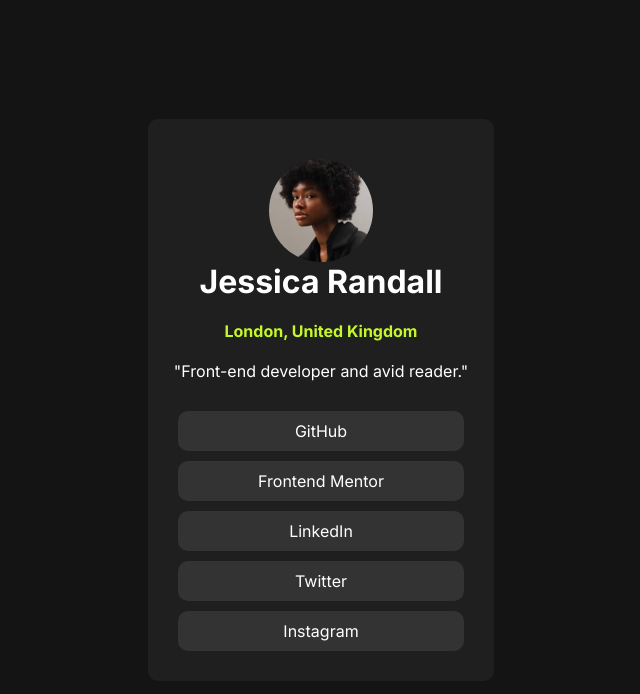
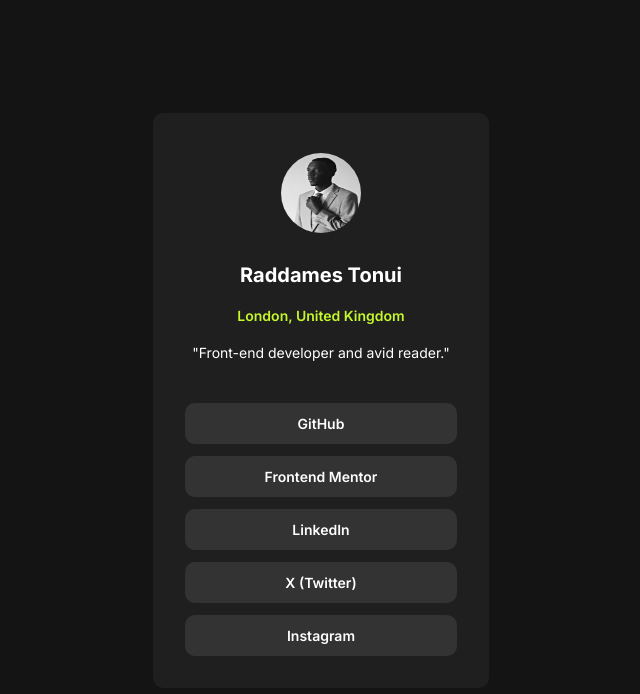
Before and after one commit to Raddames-Tonui/Social-Links-profile, a plain HTML site: page index.html in a window 1280 px wide. Shown: the whole page, without its empty margins (319-959 px from the left). Drawn offline with Linux system fonts and the light colour scheme; a web font is replaced by a local one.

Commit message:
Adding links

```diff
--- a/index.html
+++ b/index.html
@@ -16,26 +16,27 @@
 </head>
 <body>
   <div class="profile">
-    <img src="./assets/images/avatar-jessica.jpeg" alt="Jessica profile photo">
-    <h1 style="color:hsl(0, 0%, 100%);">Jessica Randall</h1>
-    <br>
-    <h4 style="color: hsl(75, 94%, 57%);">London, United Kingdom</h2>
-    <br>
-    <p style="color: hsl(0, 0%, 100%);font: size 14px;">"Front-end developer and avid reader."</p>
+    <img src="./assets/images/Raddames.jpg" alt="Raddames profile photo">
+
+    <p style="color:hsl(0, 0%, 100%);font-size: 20px; font-weight: 700;">Raddames Tonui</p>
+
+    <p style="color: hsl(75, 94%, 57%);font-weight: 600;">London, United Kingdom</p>
+    <p style="color: hsl(0, 0%, 100%); font-weight: 400; font-size: 14px;">"Front-end developer and avid reader."</p>
     <div class="links">
-      <a href="#">GitHub</a>
-      <a href="#">Frontend Mentor</a>
-      <a href="#">LinkedIn</a>
-      <a href="#">Twitter</a>
-      <a href="#">Instagram</a>
+      <a href="https://github.com/Raddames-Tonui">GitHub</a>
+      <a href="https://www.frontendmentor.io/profile/Raddames-Tonui">Frontend Mentor</a>
+      <a href="linkedin.com/in/raddames-tonui-01a751277/">LinkedIn</a>
+      <a href="https://twitter.com/Mzee_Telee">X (Twitter)</a>
+      <a href="https://www.instagram.com/its_radde__/">Instagram</a>
 
     </div>
 
   </div>
 
-  <!-- <div class="attribution">
-    Challenge by <a href="https://www.frontendmentor.io?ref=challenge" target="_blank">Frontend Mentor</a>.
-    Coded by <a href="#">Raddames Tonui</a>.
-  </div> -->
+ <!-- <div>
+      <p id="creation">Coded by <a href="https://github.com/Raddames-Tonui">Raddames Tonui </a>.</p>
+ </div>
+     -->
+
 </body>
 </html>
--- a/style.css
+++ b/style.css
@@ -9,7 +9,7 @@
 
 }
 body{
-    display: flex;
+    display: grid;
     justify-content: center;
     align-items: center;
     min-height: 100vh;
@@ -27,8 +27,16 @@ body{
 }
 img{
     margin-top: 40px;
+    margin-bottom: 20px;
+    width: 80px;
+    height: 80px;
     border-radius: 100%;
-    width: 30%;
+
+
+}
+p{
+    margin: 10px;
+    font-size: 14px;
 }
 .links{
     margin: 20px;
@@ -39,13 +47,18 @@ a{
     text-decoration: none;
     display: flex;
     flex-flow: column;
-    margin: 10px;
-    padding: 10px 80px;
+    margin: 12px;
+    padding: 12px 80px;
     text-align: center;
     border-radius: 10px;
+    font: 14px Inter, sans-serif;
+    font-weight:600 ;
 
 }
 a:hover{
     background-color:hsl(75, 94%, 57%) ;
     color: hsl(0, 0%, 8%);
 }
+#creation{
+    font-size: 12px;
+}
```
Also changed, not shown: assets/images/PicsArt_11-28-10.10.46.jpg (added), assets/images/Raddames.jpg (added), 2 other files.
